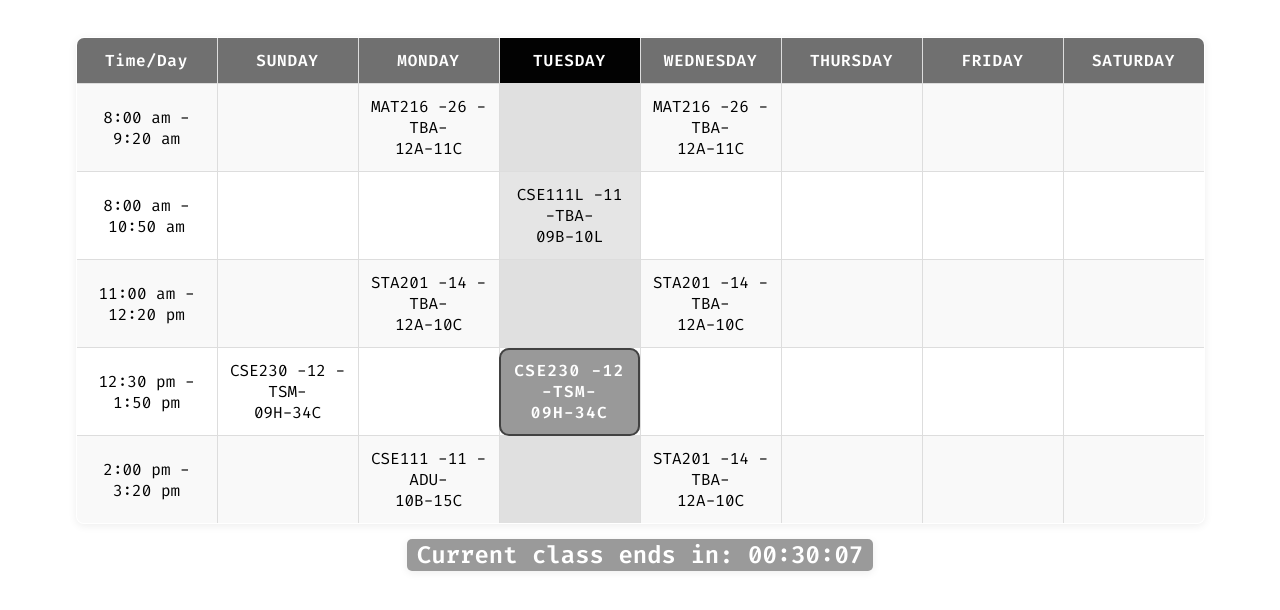
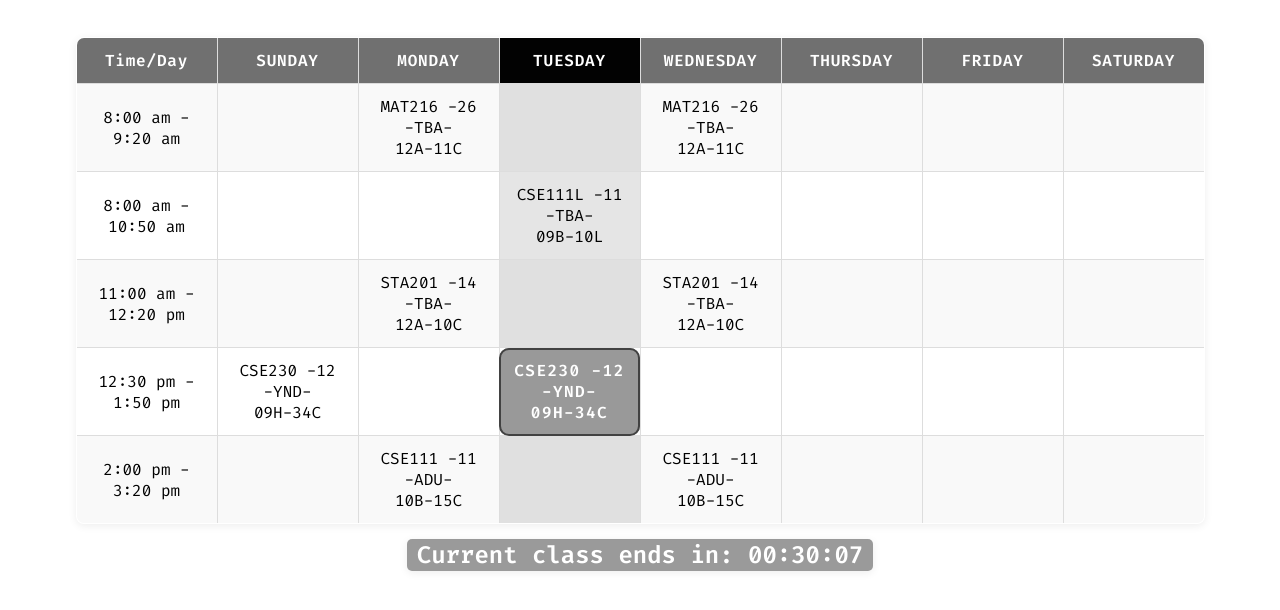
Before and after one commit to Gamespy360/mySchedule.bracu, a plain HTML site: page index.html in a window 1280 px wide. Shown: the part 96-706 px from the top of the page. Drawn offline with Linux system fonts and the light colour scheme.

Commit message:
Update index.html

```diff
--- a/index.html
+++ b/index.html
@@ -36,9 +36,9 @@
             <tr>
                 <td id="cell-T">8:00 am - 9:20 am</td>
                 <td id="cell"></td>
-                <td id="cell">MAT216 -26 -TBA-<br>12A-11C</td>
+                <td id="cell">MAT216 -26 <br>-TBA-<br>12A-11C</td>
                 <td id="cell"></td>
-                <td id="cell">MAT216 -26 -TBA-<br>12A-11C</td>
+                <td id="cell">MAT216 -26 <br>-TBA-<br>12A-11C</td>
                 <td id="cell"></td>
                 <td id="cell"></td>
                 <td id="cell"></td>
@@ -47,7 +47,7 @@
                 <td id="cell-T">8:00 am - 10:50 am</td>
                 <td id="cell"></td>
                 <td id="cell"></td>
-                <td id="cell">CSE111L -11 -TBA-<br>09B-10L</td>
+                <td id="cell">CSE111L -11 <br>-TBA-<br>09B-10L</td>
                 <td id="cell"></td>
                 <td id="cell"></td>
                 <td id="cell"></td>
@@ -56,18 +56,18 @@
             <tr>
                 <td id="cell-T">11:00 am - 12:20 pm</td>
                 <td id="cell"></td>
-                <td id="cell">STA201 -14 -TBA-<br>12A-10C</td>
+                <td id="cell">STA201 -14 <br>-TBA-<br>12A-10C</td>
                 <td id="cell"></td>
-                <td id="cell">STA201 -14 -TBA-<br>12A-10C</td>
+                <td id="cell">STA201 -14 <br>-TBA-<br>12A-10C</td>
                 <td id="cell"></td>
                 <td id="cell"></td>
                 <td id="cell"></td>
             </tr>
             <tr>
                 <td id="cell-T">12:30 pm - 1:50 pm</td>
-                <td id="cell">CSE230 -12 -TSM-<br>09H-34C</td>
+                <td id="cell">CSE230 -12 <br>-YND-<br>09H-34C</td>
                 <td id="cell"></td>
-                <td id="cell">CSE230 -12 -TSM-<br>09H-34C</td>
+                <td id="cell">CSE230 -12 <br>-YND-<br>09H-34C</td>
                 <td id="cell"></td>
                 <td id="cell"></td>
                 <td id="cell"></td>
@@ -76,9 +76,9 @@
             <tr>
                 <td id="cell-T">2:00 pm - 3:20 pm</td>
                 <td id="cell"></td>
-                <td id="cell">CSE111 -11 -ADU-<br>10B-15C</td>
+                <td id="cell">CSE111 -11 <br>-ADU-<br>10B-15C</td>
                 <td id="cell"></td>
-                <td id="cell">STA201 -14 -TBA-<br>12A-10C</td>
+                <td id="cell">CSE111 -11 <br>-ADU-<br>10B-15C</td>
                 <td id="cell"></td>
                 <td id="cell"></td>
                 <td id="cell"></td>
```
